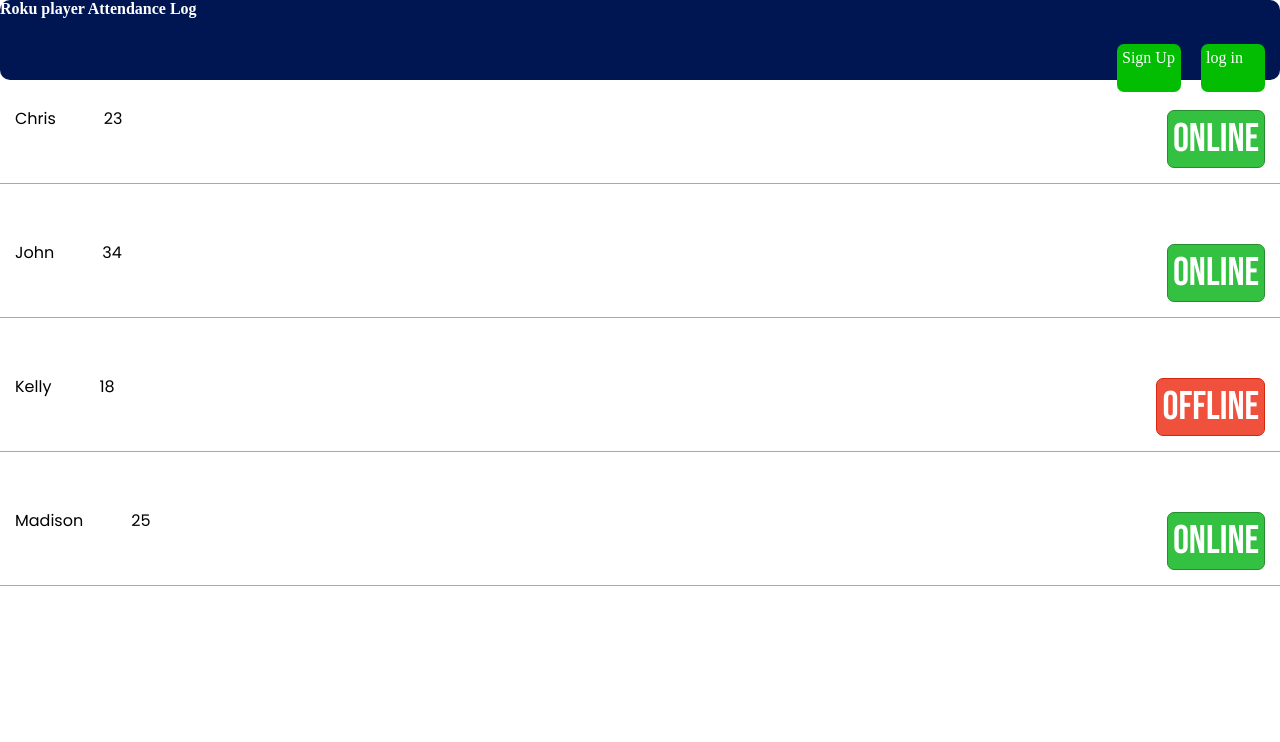
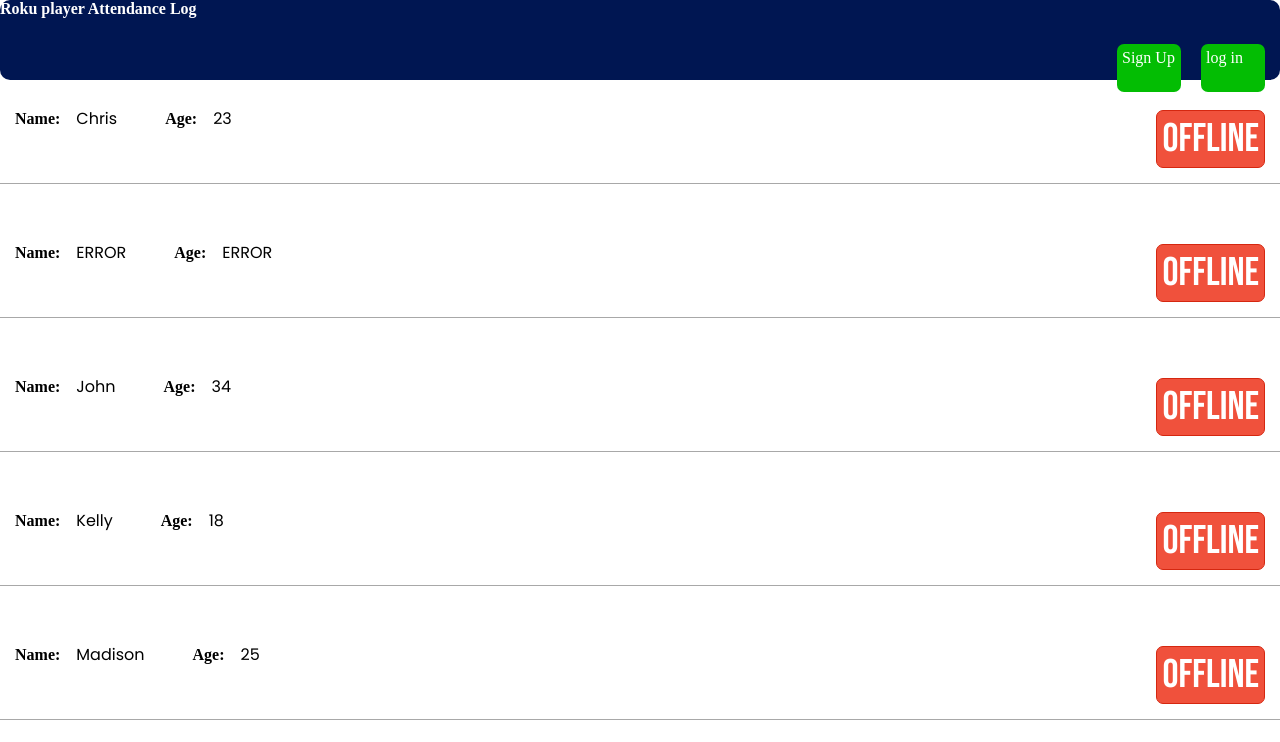
Before and after one commit to bloodwolf616/project9, a plain HTML site: page Desktop/project9-Employee-Attendance/index.html in a window 1280 px wide. Drawn offline with Linux system fonts and the light colour scheme.

Commit message:
new changes

```diff
--- a/Desktop/project9-Employee-Attendance/script.js
+++ b/Desktop/project9-Employee-Attendance/script.js
@@ -1,10 +1,8 @@
-
-
 /*using javascript class syntax to create and manage numerous objects at the same time.
  Class has to be upper case to differenciate from functions and variables*/
 class Player {
     //creates properties of the object we can plug in
- constructor(name,age,online) {
+    constructor(name,age,online=false) {
         this.name = name;
         this.age = age;
         this.online = online;
@@ -12,65 +10,110 @@ class Player {
 //creates a method we can use for these objects that do special tasks
 
     onlineStatus() {
+        console.log(`${this.name} is ${this.online ? `online` : `offline`} at the moment`)
+    }
 
-  console.log(`${this.name} is ${this.online ? `online` : `offline`} at the moment`)}
-
+    get online() {
+        return this._online
+    }
+    set online(online) {
+        this._online = online
+    }
 }
 
 
 
 //creating a new object from scratch using javascript class syntax. You can create objects very fast this way.
-var player1 = new Player('Chris', '23', true);
-var player2 = new Player('John', '34', true);
-var player3 = new Player('Kelly', '18', false);
-var player4 = new Player('Madison', '25', true);
+const player1 = new Player('Chris', '23');
+const error = new Player('ERROR', 'ERROR');
+const player2 = new Player('John', '34');
+const player3 = new Player('Kelly', '18');
+const player4 = new Player('Madison', '25');
 
 
-var attendance = [player1, player2, player3, player4];
+//storing my objects in a array
+const attendance = [player1, error, player2, player3, player4];
+
+//addding dynamic values
+/*
+const today = new Date();
+const hour = today.getHours();
+const second = today.getSeconds();
+
+for (let i = 0; i < attendance.length; i++){
+
+    if (hour > 19 && hour < 20) {
+        if(player1 && player2 && player3 && player4) {attendance[i]._online = true;}
+    } else {
+        attendance[i]._online = false;
+    }
+
+    if (second > 20 || second < 40) {
+        if(error) {
+            attendance[i]._online = true;}
+    } else {
+        attendance[i]._online = false;
+    }
+}
+*/
+
+
+const playerList = document.getElementById('playerList');
+const output = document.createElement('div');
+
+// Can style elements in the loop
+for (let i = 0; i < attendance.length; i++) {
+
+    var playerProfile = document.createElement('UL');
+    playerProfile.className = 'flex-container';
+
+    var node1 = document.createElement('strong');
+    node1.innerHTML = '<strong>' + 'Name:' + '</strong>';
+    node1.className = 'name';
+
+    var node2 = document.createElement('LI');
+    node2.innerHTML = '<li>' + attendance[i].name + '</li>';
+    node2.className = 'profile-name';
+
+    var node3 = document.createElement('strong');
+    node3.innerHTML = '<strong>' + 'Age:' + '</strong>';
+    node3.className = 'age';
+
+
+    var node4 = document.createElement('LI');
+    node4.innerHTML = '<li>' + attendance[i].age + '</li>';
+    node4.className = 'profile-age';
+
+    var node5 = document.createElement('LI');
+    node5.innerHTML = '<li>' + attendance[i].online + '</li>';
+
+    if (attendance[i].online  === true) {
+        node5.textContent = 'Online';
+        node5.className = 'style-online';
+    }
+    else {
+        node5.textContent = 'Offline';
+        node5.className = 'style-offline';
+    }
+
+    playerProfile.appendChild(node1);
+    playerProfile.appendChild(node2);
+    playerProfile.appendChild(node3);
+    playerProfile.appendChild(node4);
+    playerProfile.appendChild(node5);
+
+    output.appendChild(playerProfile);
+}
+
+playerList.appendChild(output);
 
 
 
-// Can style elements in the loop
-for (var i = 0; i < attendance.length; i++) {
-
-//selects the ul element we want to add on to
-  var playerList = document.getElementById('playerList');
-
- var playerProfile = document.createElement('UL')
- playerProfile.className = 'flex-container'
-//creates li element then places the values of the obects inside of them
-
-  var node1 = document.createElement('LI');
-   node1.innerHTML = '<li>' + attendance[i].name + '</li>';
-   node1.className = 'profile-name';
-
-   var node2 = document.createElement('LI');
-    node2.innerHTML = '<li>' + attendance[i].age + '</li>';
-    node2.className = 'profile-age';
-
-    var node3 = document.createElement('LI');
-     node3.innerHTML = '<li>' + attendance[i].online + '</li>';
 
 
-//if they value inside online is true. replace text and style. same for offline
-    if (attendance[i].online  === true) {
-      node3.textContent = 'Online';
-      node3.className = 'style-online';
-    }
-    else {
-      node3.textContent = 'Offline';
-      node3.className = 'style-offline';
-    }
 
-//adds name, age, online list elements to the unordered list
-   playerProfile.appendChild(node1)
-   playerProfile.appendChild(node2)
-   playerProfile.appendChild(node3)
 
-//add unoredered list to the main element
- playerList.appendChild(playerProfile);
 
-}
 var order = false;
 //creating a promise that handles the eventual completion (or failure) of an asynchronus function
 var breakfastPromise = new Promise( (resolve, reject) => {
--- a/Desktop/project9-Employee-Attendance/style.css
+++ b/Desktop/project9-Employee-Attendance/style.css
@@ -69,15 +69,23 @@ player profile styles
 
 }
 
+.name {
+  margin-right: 1rem;
+}
+
 .profile-name {
   font-family: 'Poppins';
   font-size: 2.5rem;
 }
 
+.age {
+  margin-left: 3rem;
+}
+
 .profile-age {
   font-family: 'Poppins';
   font-size: 2.5rem;
-  margin-left: 3rem;
+  margin-left: 1rem;
 }
 
 .style-online {
```
Lines whose indentation alone changed are shown as unchanged.
